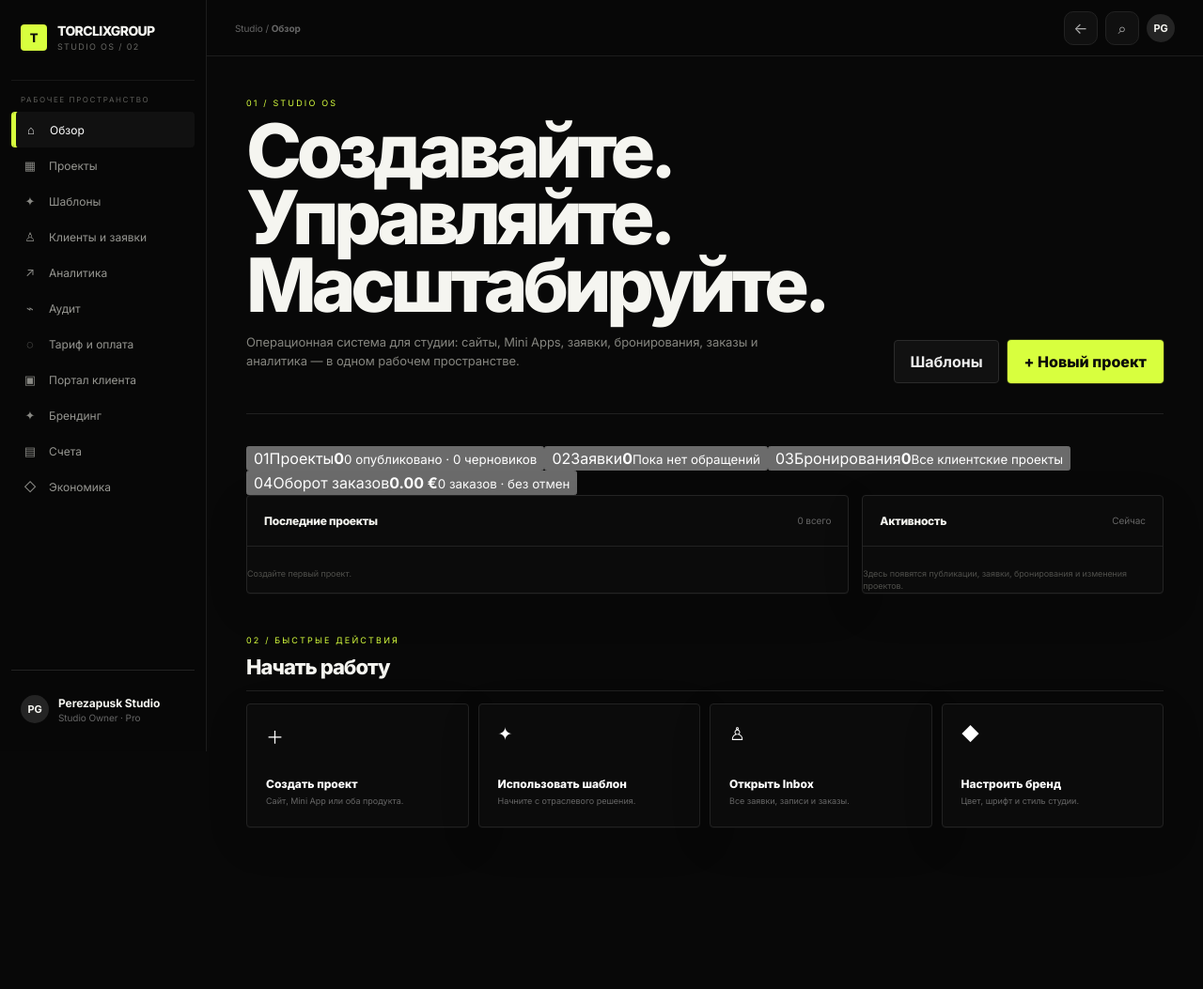
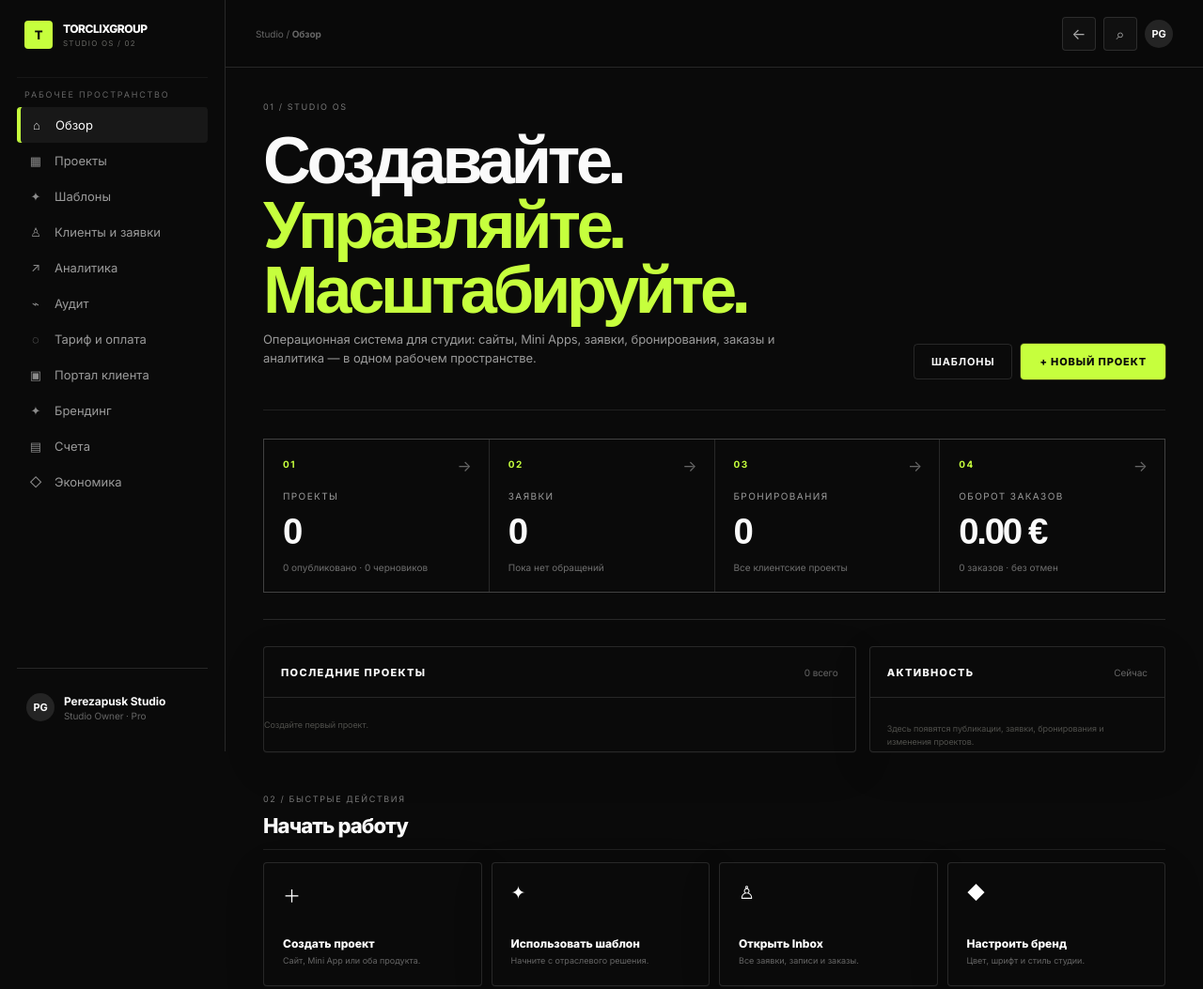
Before and after one commit to perezapusk-tgk/TorclixGroup, a website built with Vite: page apps/web/index.html in a window 1280 px wide. Shown: the whole page at 94% size. Before the commit the page ends 971 px from the top, so only its background shows below. Built offline with nearby package versions, Linux system fonts and the light colour scheme; no server answers; a web font is replaced by a local one.

Commit message:
feat(web): apply supplied prototype visual system

```diff
--- a/apps/web/src/styles.css
+++ b/apps/web/src/styles.css
@@ -789,3 +789,78 @@ button:focus-visible,input:focus-visible,select:focus-visible,textarea:focus-vis
   button{min-height:44px}
 }
 @media(min-width:701px){.mobile-overlay{display:none!important}}
+
+
+/* Reference visual system — based on supplied TorclixGroup prototype */
+:root{
+  --bg:#0a0a0a;
+  --panel:#0d0d0d;
+  --panel-2:#111;
+  --line:rgba(255,255,255,.12);
+  --muted:#9a9a9a;
+  --soft:#c9c9c9;
+  --white:#fafafa;
+  --accent:#c6ff3d;
+  --accent-ink:#0a0a0a;
+  --radius:4px;
+}
+body{background:var(--bg);color:var(--white)}
+.app{grid-template-columns:240px 1fr}
+.sidebar{background:#0a0a0a;border-right:1px solid var(--line);padding:22px 18px}
+.brand{padding:0 8px 26px}
+.brand-mark{width:30px;height:30px;border-radius:4px;background:var(--accent);color:var(--accent-ink)}
+.brand-name{font-family:Unbounded,Inter,sans-serif;font-size:12px;letter-spacing:-.04em}
+.brand-sub{font-size:8px}
+.nav-label{padding:12px 8px 8px;color:#666;font-size:9px}
+.nav-item{border-radius:4px;color:var(--muted);padding:9px 10px;font-size:13px}
+.nav-item:hover,.nav-item.active{background:rgba(255,255,255,.06);color:var(--white)}
+.nav-item.active{box-shadow:inset 2px 0 0 var(--accent)}
+.topbar{height:72px;padding:0 32px;background:rgba(10,10,10,.92);border-bottom:1px solid var(--line)}
+.icon-btn{border-radius:4px;background:#101010;border-color:var(--line)}
+.content{padding:36px 40px 80px;max-width:1500px}
+.eyebrow{font-size:9px;letter-spacing:.18em;color:#777;text-transform:uppercase}
+.hero{margin-bottom:30px}
+.reference-hero h1{font-family:Unbounded,Oswald,sans-serif;font-size:clamp(38px,5.5vw,76px);line-height:.98;letter-spacing:-.06em}
+.accent-text{color:var(--accent)}
+.hero-copy{color:var(--muted);max-width:560px}
+.primary{border-radius:4px;background:var(--accent);color:var(--accent-ink);padding:12px 20px;font-size:11px;letter-spacing:.08em;text-transform:uppercase}
+.secondary{border-radius:4px;background:transparent;color:var(--white);border:1px solid var(--line);padding:11px 18px;font-size:11px;letter-spacing:.08em;text-transform:uppercase}
+.overview-widgets{display:grid;grid-template-columns:repeat(4,1fr);gap:1px;background:var(--line);border:1px solid var(--line);margin:0 0 28px}
+.overview-widget{position:relative;min-height:150px;padding:20px;background:var(--bg);border:0;color:var(--white);text-align:left;cursor:pointer;transition:.18s ease}
+.overview-widget:hover{background:#111;transform:translateY(-2px)}
+.overview-widget:after{content:"→";position:absolute;right:18px;top:18px;color:#666;font-size:16px}
+.overview-widget:hover:after{color:var(--accent)}
+.widget-index{display:block;color:var(--accent);font:700 10px Inter,sans-serif;letter-spacing:.16em;margin-bottom:22px}
+.widget-label{display:block;color:var(--muted);font-size:10px;letter-spacing:.14em;text-transform:uppercase;margin-bottom:10px}
+.overview-widget strong{display:block;font:800 clamp(26px,3vw,42px) Unbounded,sans-serif;letter-spacing:-.06em}
+.overview-widget small{display:block;color:#6f6f6f;font-size:10px;margin-top:10px}
+.overview-rule{height:1px;background:var(--line);margin:0 0 28px}
+.stats{border-radius:4px}
+.card{border-radius:4px;background:#0a0a0a;border-color:var(--line)}
+.card-head{padding:16px 18px;border-color:var(--line)}
+.card-title{font-size:11px;letter-spacing:.12em;text-transform:uppercase}
+.project-row,.workspace-row{border-color:var(--line);border-radius:0}
+.project-row:hover,.workspace-row:hover{background:rgba(255,255,255,.025)}
+.project-name{font-weight:700}
+.badge{border-radius:99px;font-size:9px;letter-spacing:.1em;text-transform:uppercase}
+.activity-list{padding:4px 18px}
+.activity-row{display:flex;gap:10px;align-items:flex-start;padding:14px 0;border-top:1px solid var(--line)}
+.activity-row:first-child{border-top:0}
+.activity-dot{width:6px;height:6px;background:var(--accent);border-radius:50%;margin-top:5px;flex:0 0 auto}
+.activity-row strong{display:block;font-size:12px}
+.activity-row small{display:block;color:#6f6f6f;margin-top:4px;font-size:10px}
+.section-title{font-family:Unbounded,Inter,sans-serif;letter-spacing:-.04em}
+.quick{border-radius:4px;border-color:var(--line);background:#0a0a0a}
+.quick:hover{border-color:var(--accent);transform:translateY(-2px)}
+.modal,.settings-card,.mini-app-panel,.site-preview{border-radius:4px}
+input,select,textarea{border-radius:4px}
+@media(max-width:900px){
+ .overview-widgets{grid-template-columns:1fr 1fr}
+}
+@media(max-width:700px){
+ .content{padding:24px 16px 64px}
+ .overview-widgets{grid-template-columns:1fr 1fr}
+ .overview-widget{min-height:132px;padding:16px}
+ .overview-widget strong{font-size:26px}
+ .reference-hero h1{font-size:38px}
+}
```
